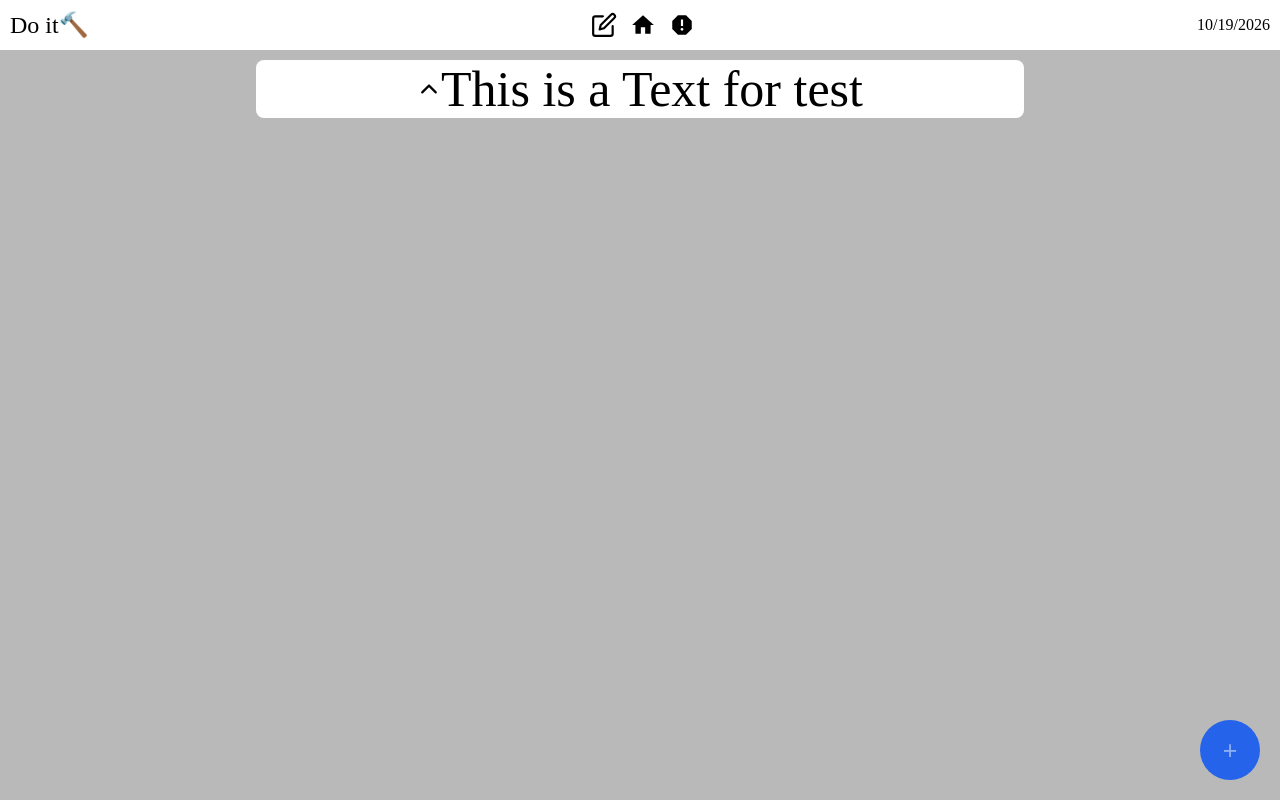
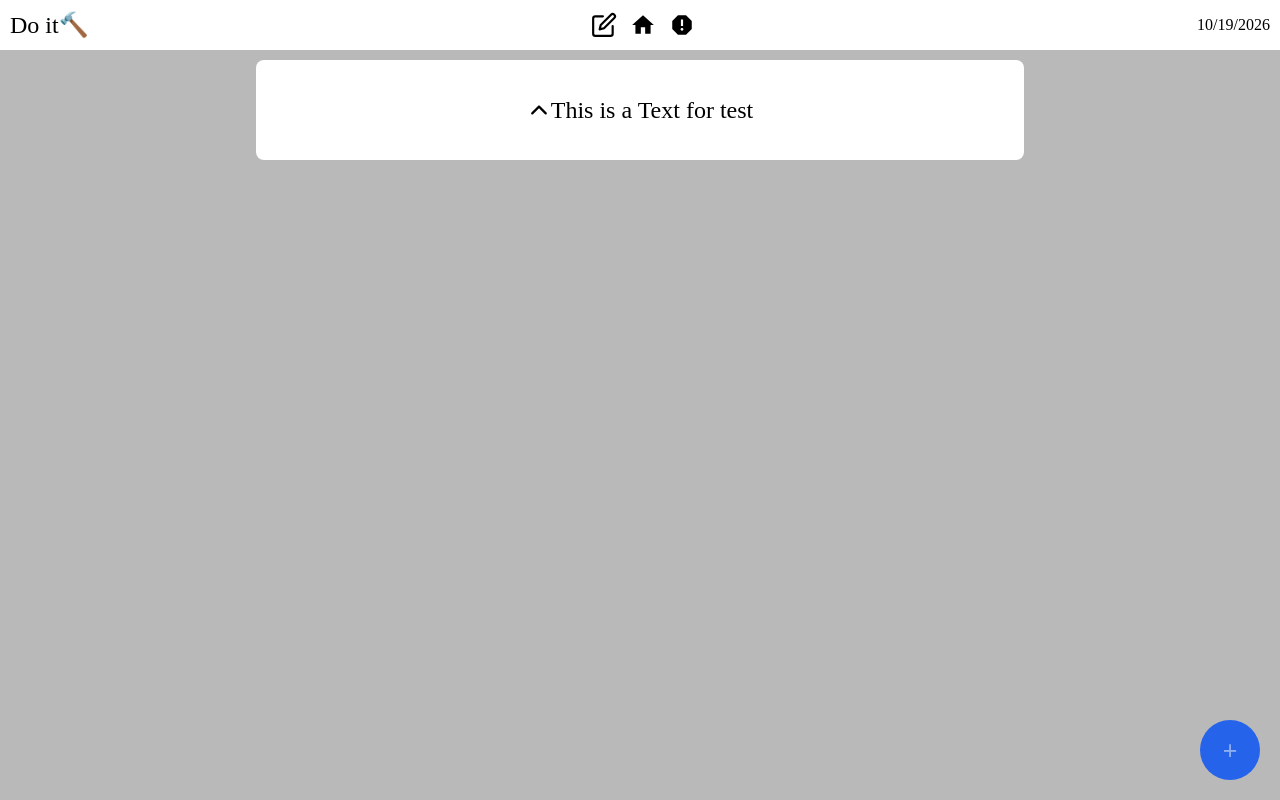
Before and after one commit to webwizard696/Do-it, a React (Vite) app: page / in a window 1280 px wide. Built offline with nearby package versions, Linux system fonts and the light colour scheme.

Commit message:
div in or out

```diff
--- a/src/components/Header/Home/Home.jsx
+++ b/src/components/Header/Home/Home.jsx
@@ -130,7 +130,7 @@ const handleSend = () => {
                 </div>
             )}
 
-            <div className='doIt' onClick={answerChange}>
+            <div className={`in ${inSide ? 'out' : ''}`} onClick={answerChange}>
                 {inSide ? <IoIosArrowDown size={24} /> : <IoIosArrowUp size={24} />}
                 <p>This is a Text for test</p>
             </div>
--- a/src/components/Header/Home/styleForm.css
+++ b/src/components/Header/Home/styleForm.css
@@ -170,9 +170,9 @@
     to { opacity: 1; transform: translateY(0); }
 }
 
-.doIt {
+.in {
     width: 60%;
-    height: auto;
+    height: 100px;
     background: #fff;
     margin: 0 auto;
     margin-top: 10px;
@@ -180,8 +180,10 @@
     justify-content: center;
     display: flex;
     border-radius: 8px;
+    overflow: hidden;
+    transition: all 1s;
 }
 
-.doIt p {
-    font-size: 50px;
+.out {
+    height: 200px;
 }
```
